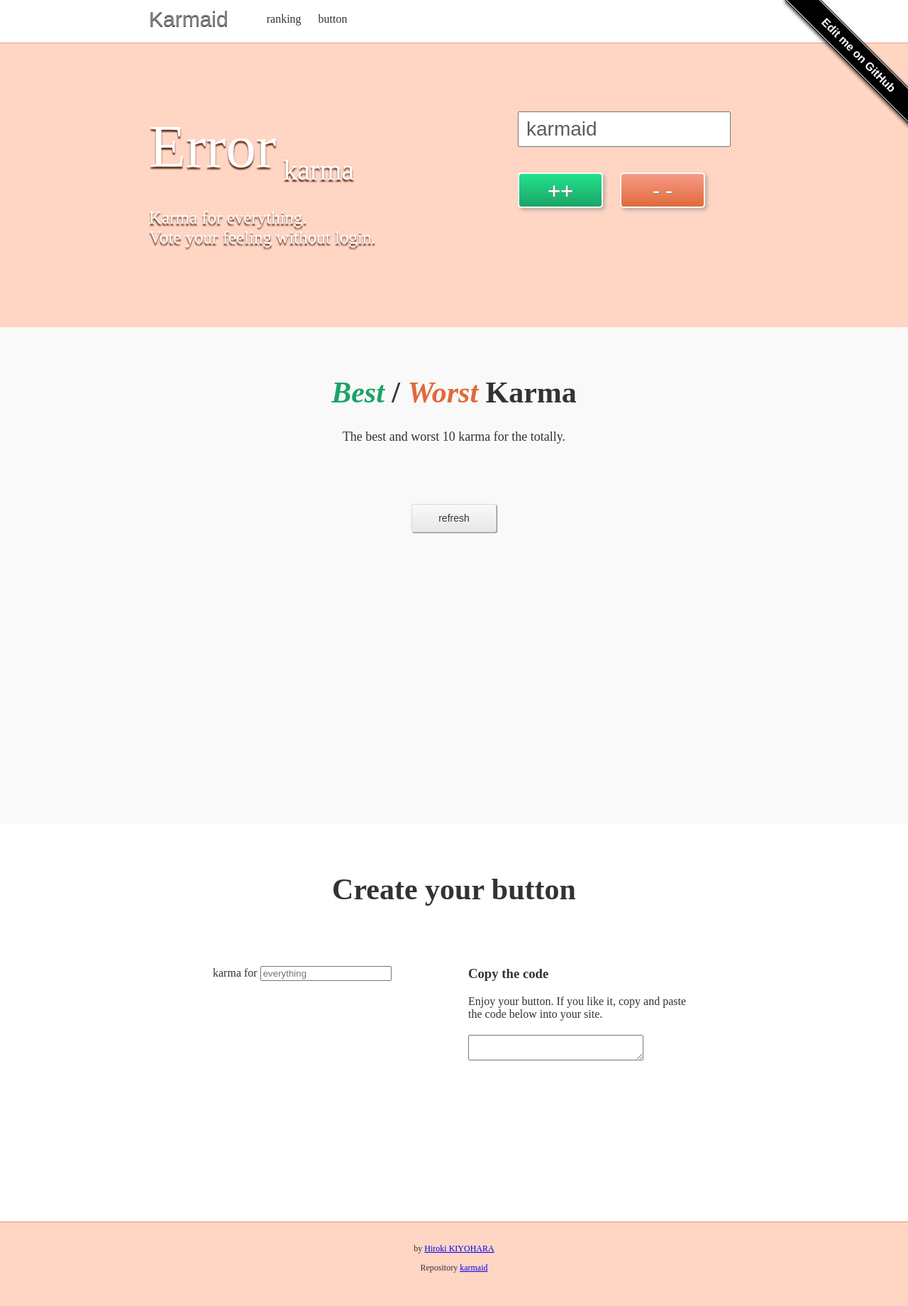
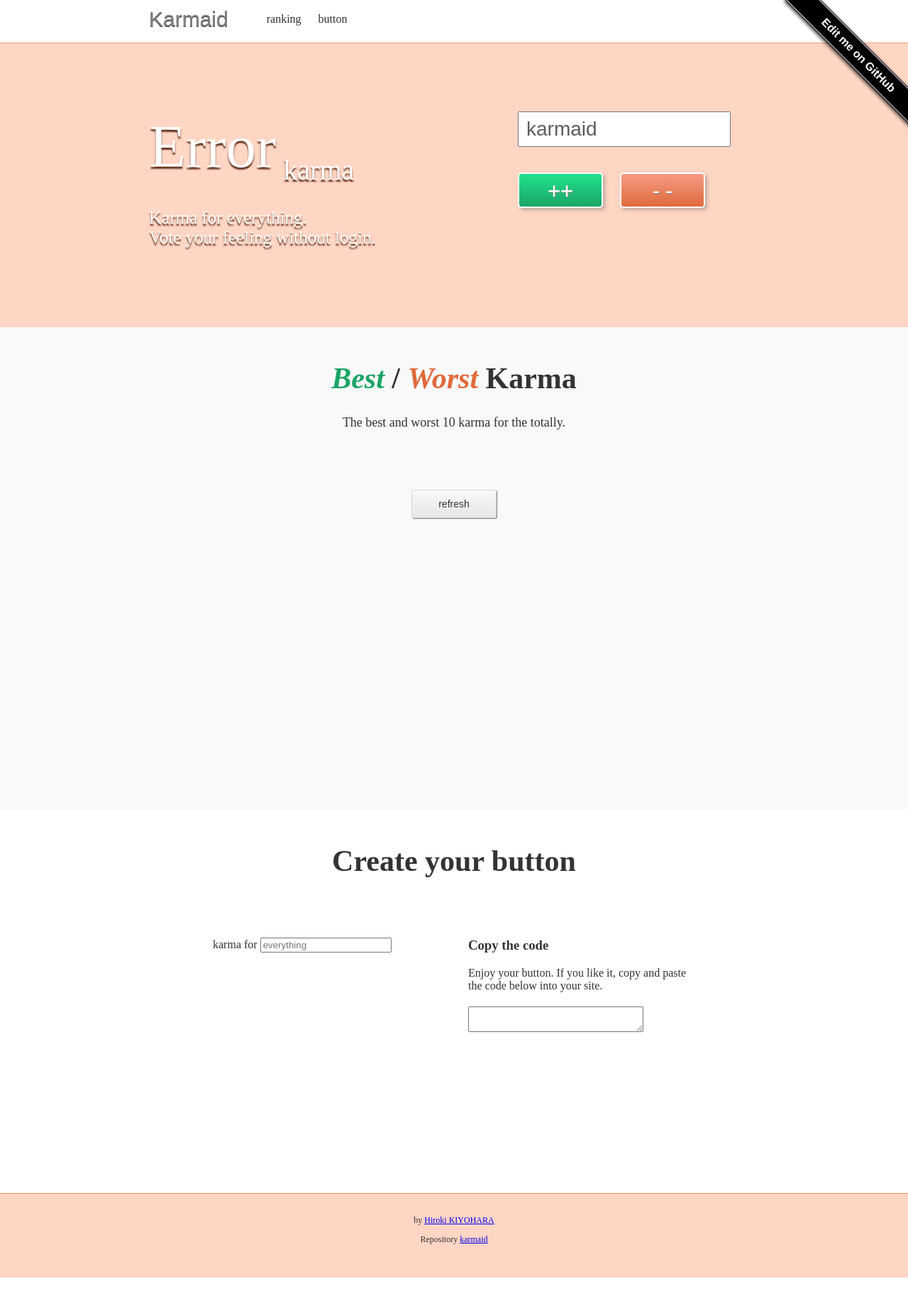
Before and after one commit to hirokiky/karmaid, a Python web app: template karmaid/templates/top.mako in a window 1280 px wide. Shown: the whole page at 71% size. After the commit the page ends 1800 px from the top, so only its background shows below. Run offline with Jinja, Linux system fonts and the light colour scheme; the template is opened without the code that fills it, so the values that code supplies are empty; some libraries are stand-ins or nearby versions.

Commit message:
Improved design

```diff
--- a/karmaid/static/css/karmaid.css
+++ b/karmaid/static/css/karmaid.css
@@ -132,7 +132,7 @@ body {
 .ranking {
     min-width: 860px;
     height: 580px;
-    padding-top: 40px;
+    padding-top: 20px;
     padding-bottom: 80px;
     background-color: #f9f9f9;
 }
@@ -212,7 +212,7 @@ ul.worst {
 
 .buttongenerator {
     color: #333;
-    padding-top: 40px;
+    padding-top: 20px;
     background-color: #FFFFFF;
     height: 520px;
     clear: both;
```
